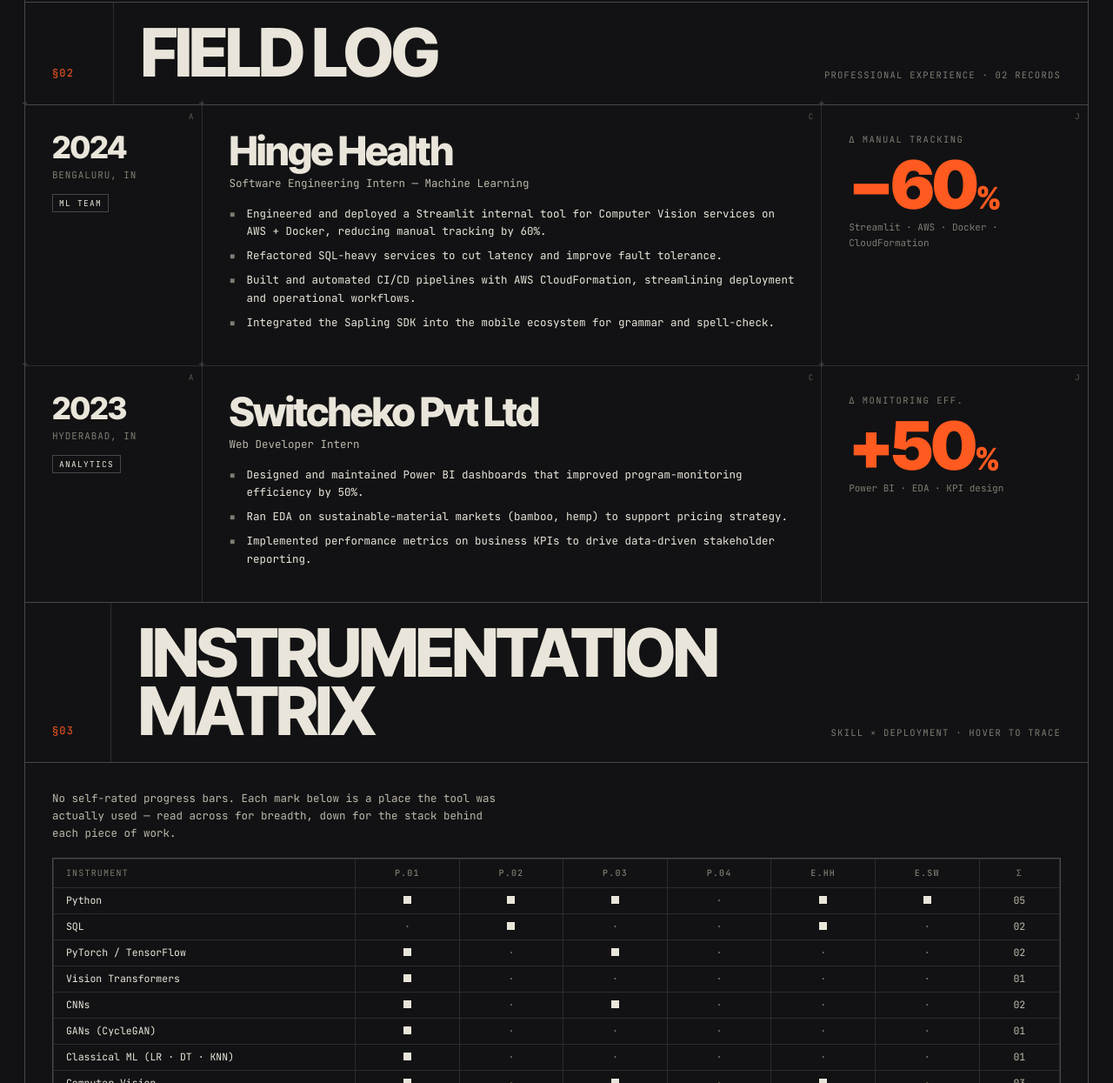
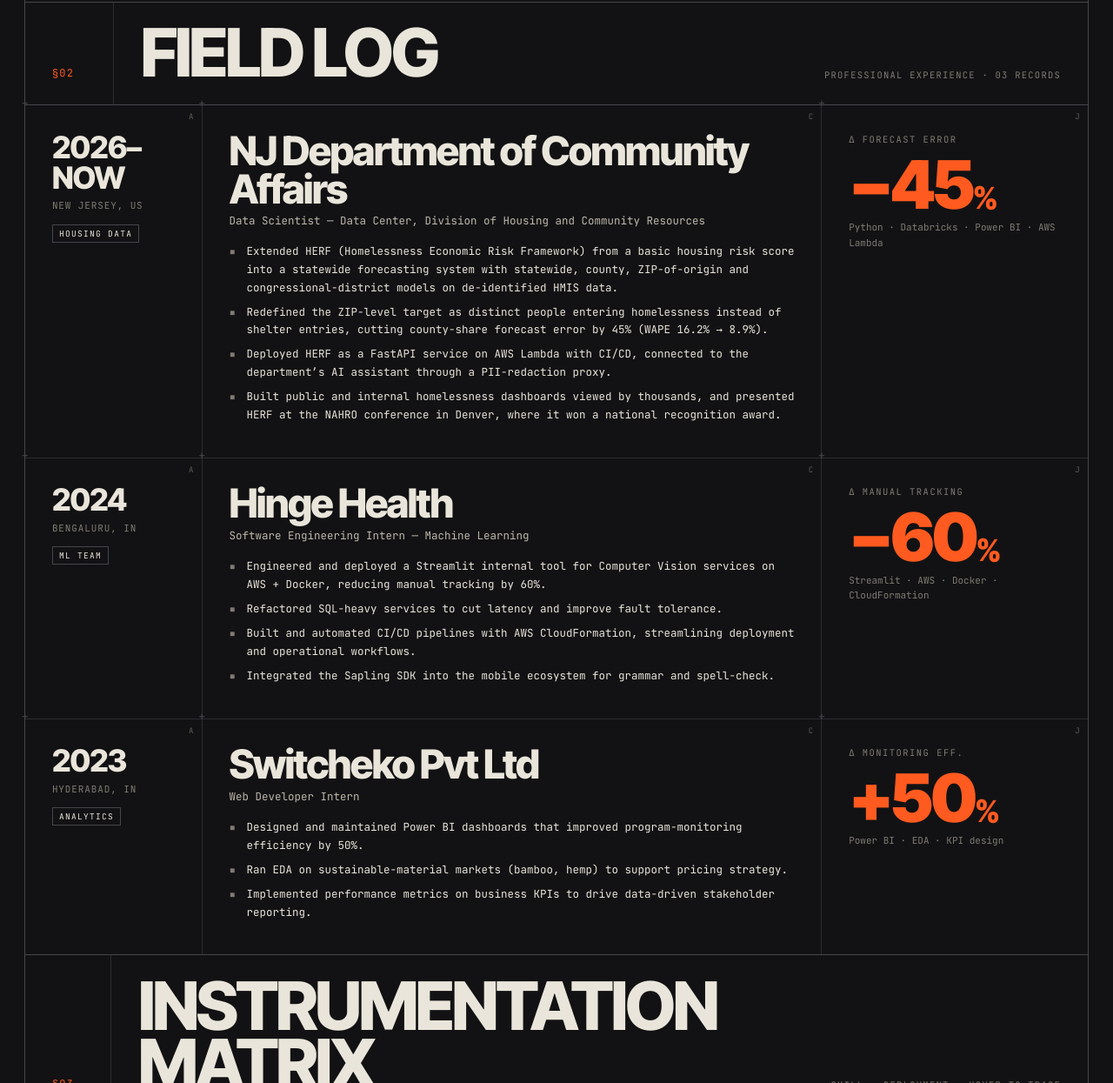
Before and after one commit to Ananyach-19/Ananya-Chepuri, a plain HTML site: page index.html in a window 1280 px wide. Shown: the part 1555-2800 px from the top of the page at 87% size. Drawn offline with Linux system fonts and the light colour scheme.

Commit message:
Add NJDCA role to README and site, remove placeholder contact links

```diff
--- a/index.html
+++ b/index.html
@@ -4,7 +4,7 @@
   <meta charset="utf-8" />
   <meta name="viewport" content="width=device-width, initial-scale=1, viewport-fit=cover" />
   <title>Ananya Chepuri — Data Scientist</title>
-  <meta name="description" content="Ananya Chepuri — Data Scientist. M.S. Data Science, Rutgers University. ETL pipelines, dashboards, computer vision and machine learning." />
+  <meta name="description" content="Ananya Chepuri — Data Scientist at the New Jersey Department of Community Affairs. M.S. Data Science, Rutgers University. ETL pipelines, dashboards, computer vision and machine learning." />
   <meta name="theme-color" content="#121214" />
   <meta property="og:title" content="Ananya Chepuri — Data Scientist" />
   <meta property="og:description" content="Instrument Console AC/DS-01. Pipelines, models and dashboards — from raw signal to operational decision." />
@@ -48,7 +48,7 @@
     <!-- ═════════ §00 HERO ═════════ -->
     <section class="hero" id="top" data-sec="00" aria-label="Introduction">
       <div class="cell hero__name" data-coord="A1">
-        <p class="kicker">Data Scientist — Specimen No. 0001 / M.S. Rutgers ’26</p>
+        <p class="kicker">Data Scientist, NJDCA — Specimen No. 0001 / M.S. Rutgers ’26</p>
         <h1 class="name">
           <span class="name__line">Ananya</span>
           <span class="name__line">Chepuri<i class="pt" aria-hidden="true"></i></span>
@@ -59,6 +59,7 @@
         <p class="label">SPEC.SHEET</p>
         <dl class="spec">
           <div><dt>Discipline</dt><dd>Data Science / ML</dd></div>
+          <div><dt>Post</dt><dd>NJ Dept. of Community Affairs</dd></div>
           <div><dt>Degree</dt><dd>M.S. Data Science, Rutgers</dd></div>
           <div><dt>Conferral</dt><dd>May 2026</dd></div>
           <div><dt>Prior</dt><dd>B.Tech ECE, GCET</dd></div>
@@ -344,8 +345,31 @@
       <header class="sec-head">
         <span class="sec-head__n">§02</span>
         <h2 id="log-h" class="sec-head__t">Field Log</h2>
-        <span class="sec-head__meta">PROFESSIONAL EXPERIENCE · 02 RECORDS</span>
+        <span class="sec-head__meta">PROFESSIONAL EXPERIENCE · 03 RECORDS</span>
       </header>
+
+      <article class="log">
+        <div class="cell log__meta" data-coord="A">
+          <span class="log__ts">2026–NOW</span>
+          <span class="dim">NEW JERSEY, US</span>
+          <span class="tag">HOUSING DATA</span>
+        </div>
+        <div class="cell log__main" data-coord="C">
+          <h3 class="log__org">NJ Department of Community Affairs</h3>
+          <p class="log__role">Data Scientist — Data Center, Division of Housing and Community Resources</p>
+          <ul class="ticks">
+            <li>Extended HERF (Homelessness Economic Risk Framework) from a basic housing risk score into a statewide forecasting system with statewide, county, ZIP-of-origin and congressional-district models on de-identified HMIS data.</li>
+            <li>Redefined the ZIP-level target as distinct people entering homelessness instead of shelter entries, cutting county-share forecast error by 45% (WAPE 16.2% → 8.9%).</li>
+            <li>Deployed HERF as a FastAPI service on AWS Lambda with CI/CD, connected to the department’s AI assistant through a PII-redaction proxy.</li>
+            <li>Built public and internal homelessness dashboards viewed by thousands, and presented HERF at the NAHRO conference in Denver, where it won a national recognition award.</li>
+          </ul>
+        </div>
+        <div class="cell log__stat" data-coord="J">
+          <span class="label">Δ FORECAST ERROR</span>
+          <span class="log__big">−45<small>%</small></span>
+          <span class="dim">Python · Databricks · Power BI · AWS Lambda</span>
+        </div>
+      </article>
 
       <article class="log">
         <div class="cell log__meta" data-coord="A">
--- a/script.js
+++ b/script.js
@@ -6,9 +6,9 @@
 /* ───────────── EDIT ME: contact channels ─────────────
    Replace the placeholder values below. Leave a value as "" to hide that row. */
 const CONTACT = {
-  email:    'your.email@example.com',
-  linkedin: 'https://www.linkedin.com/in/your-handle',
-  github:   'https://github.com/your-handle',
+  email:    '',
+  linkedin: '',
+  github:   '',
   resume:   '',  // e.g. 'assets/Ananya_Chepuri_Resume.pdf' once the PDF is committed
 };
 
@@ -370,7 +370,7 @@
       '  clear           clear the buffer',
     ].join('\n'),
     whoami: () =>
-      'Ananya Chepuri — Data Scientist\nM.S. Data Science, Rutgers University (May 2026)\n' +
+      'Ananya Chepuri — Data Scientist, NJ Department of Community Affairs (2026–)\nM.S. Data Science, Rutgers University (May 2026)\n' +
       'B.Tech ECE, Geethanjali College of Engineering & Technology (2024)\n' +
       'focus: ETL pipelines · dashboards · computer vision · workflow automation',
     ls: () => works.map((w) =>
```
Also changed, not shown: 1 other file.
